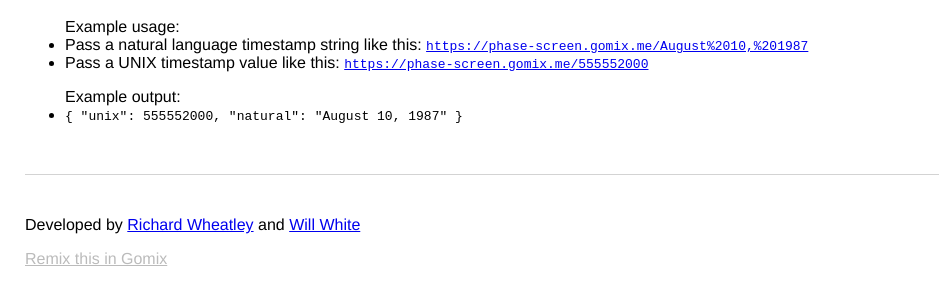
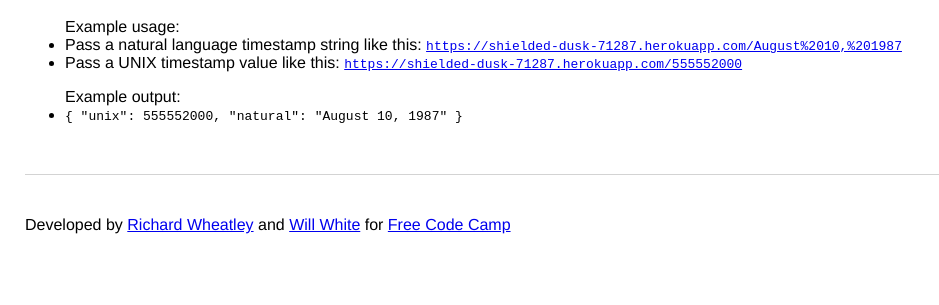
Before and after one commit to dickyw71/timestamp-microservice, a website: page views/index.html in a window 1280 px wide. Shown: the part 65-370 px from the top of the page, without its empty margins (0-939 px from the left). Drawn offline with Linux system fonts and the light colour scheme.

Commit message:
Added heroku app links.

```diff
--- a/views/index.html
+++ b/views/index.html
@@ -18,12 +18,12 @@
 
     <main>
       <ul>Example usage:
-        <li>Pass a natural language timestamp string like this: <a href="https://phase-screen.gomix.me/August%2010,%201987">
-          <code>https://phase-screen.gomix.me/August%2010,%201987</code>
+        <li>Pass a natural language timestamp string like this: <a href="https://shielded-dusk-71287.herokuapp.com/August%2010,%201987">
+          <code>https://shielded-dusk-71287.herokuapp.com/August%2010,%201987</code>
           </a>
         </li>
-        <li>Pass a UNIX timestamp value like this: <a href="https://phase-screen.gomix.me/555552000">
-          <code>https://phase-screen.gomix.me/555552000</code>
+        <li>Pass a UNIX timestamp value like this: <a href="https://shielded-dusk-71287.herokuapp.com/555552000">
+          <code>https://shielded-dusk-71287.herokuapp.com/555552000</code>
         </a>
         </li>
       </ul>
@@ -35,10 +35,11 @@
     </main>
 
     <footer>
-      <p>Developed by <a href="https://github.com/dickyw71" target="_blank">Richard Wheatley</a> and <a href="https://github.com/willnwhite" target="_blank">Will White</a></p>
-      <a href="https://gomix.com">
-        Remix this in Gomix
-      </a>
+      <p>Developed by
+      <a href="https://github.com/dickyw71" target="_blank">Richard Wheatley</a> and
+      <a href="https://github.com/willnwhite" target="_blank">Will White</a> for
+      <a href="https://www.freecodecamp.com/challenges/timestamp-microservice">Free Code Camp</a>
+      </p>
     </footer>
 
   </body>
```
